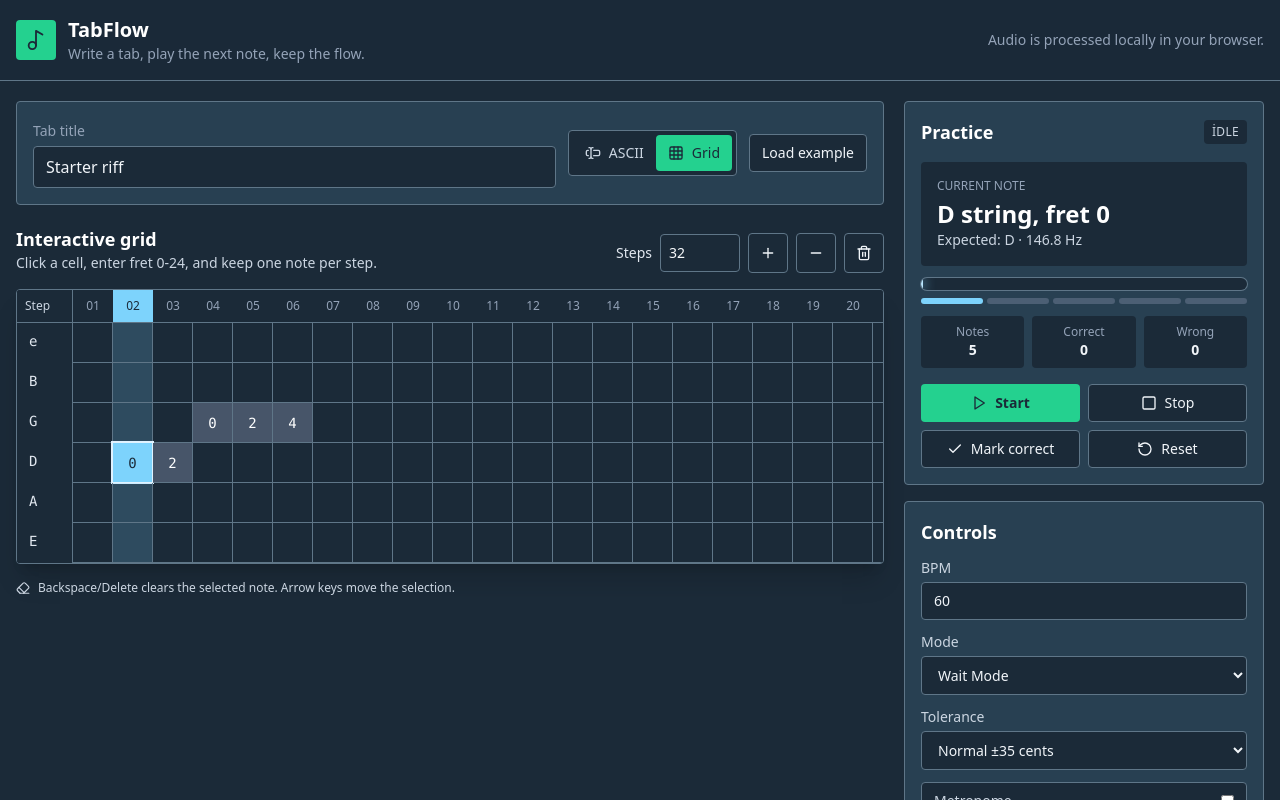
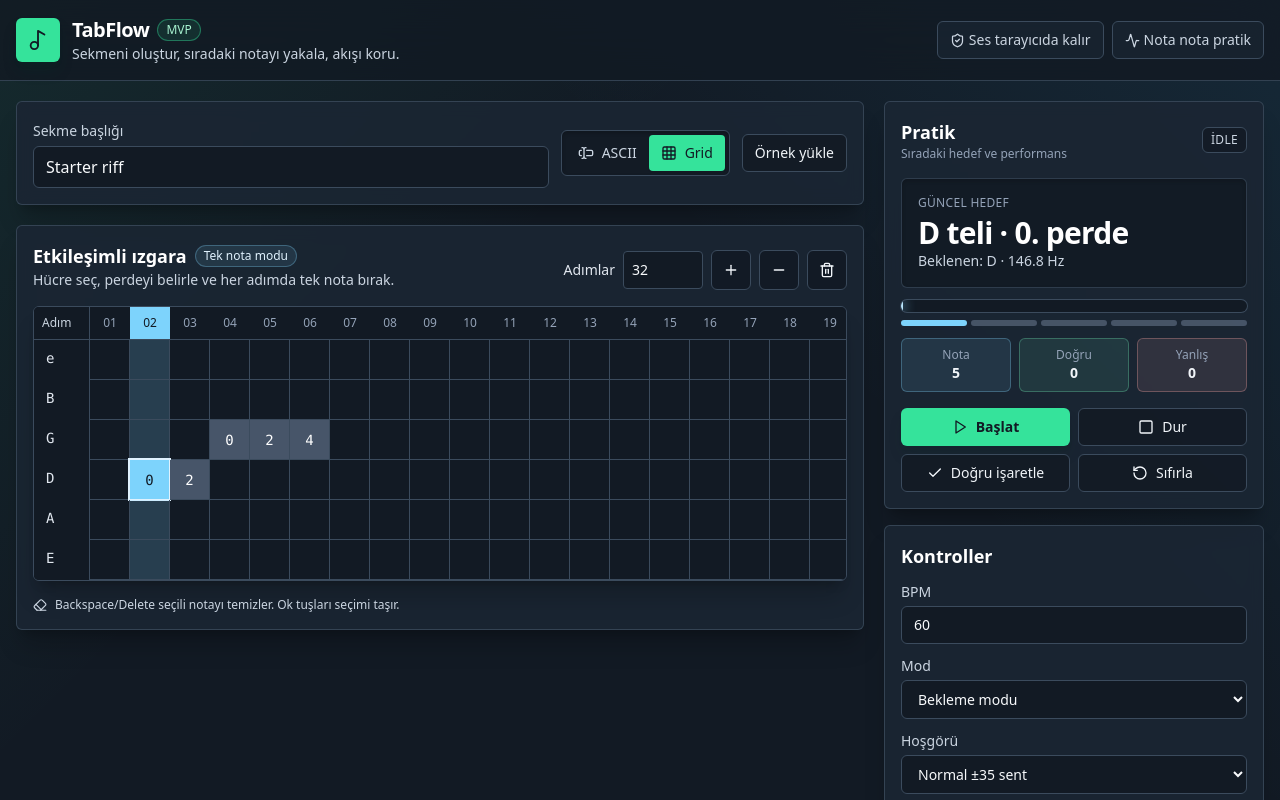
Before and after one commit to kadirsr/gitarsoundcheck, a React (Vite) app: page / in a window 1280 px wide. Shown: the top 800 px of the page. Built offline with nearby package versions, Linux system fonts and the light colour scheme.

Commit message:
Modernize TabFlow interface

```diff
--- a/src/App.tsx
+++ b/src/App.tsx
@@ -213,7 +213,7 @@ function App() {
 
     if (!window.isSecureContext) {
       setLastError(
-        "Microphone needs localhost or HTTPS. This server preview can show the app, but audio practice needs HTTPS."
+        "Mikrofonla pratik için localhost veya HTTPS gerekir. Bu sunucu önizlemesi arayüzü gösterir; ses analizi için HTTPS açmalıyız."
       );
       window.scrollTo({ left: 0, top: window.scrollY });
       return;
@@ -240,18 +240,18 @@ function App() {
   }
 
   return (
-    <div className="min-h-screen overflow-x-hidden bg-ink text-slate-100">
+    <div className="min-h-screen overflow-x-hidden text-slate-100">
       <Header />
-      <main className="mx-auto grid max-w-7xl gap-5 overflow-x-hidden px-4 py-5 lg:grid-cols-[minmax(0,1fr)_360px]">
+      <main className="mx-auto grid max-w-7xl gap-5 overflow-x-hidden px-4 py-5 lg:grid-cols-[minmax(0,1fr)_380px]">
         <div className="min-w-0 space-y-5">
-          <section className="rounded border border-line bg-panel p-4">
+          <section className="workspace-card p-4">
             <div className="flex flex-wrap items-center justify-between gap-3">
               <div className="min-w-64 flex-1">
-                <label className="text-sm text-slate-400" htmlFor="tab-title">
-                  Tab title
+                <label className="text-sm font-medium text-slate-300" htmlFor="tab-title">
+                  Sekme başlığı
                 </label>
                 <input
-                  className="mt-1 w-full rounded border border-line bg-ink px-3 py-2 text-slate-100 outline-none focus:ring-2 focus:ring-action/50"
+                  className="control-input mt-1 w-full"
                   id="tab-title"
                   value={draftTitle}
                   onChange={(event) => setDraftTitle(event.target.value)}
@@ -259,26 +259,26 @@ function App() {
               </div>
               <ModeSwitcher mode={mode} onChange={setMode} />
               <button className="secondary-button" type="button" onClick={handleLoadExample}>
-                Load example
+                Örnek yükle
               </button>
             </div>
           </section>
 
           {lastError ? (
-            <p className="rounded border border-danger/40 bg-danger/10 px-3 py-2 text-sm text-red-100">
+            <p className="rounded-md border border-warn/50 bg-warn/15 px-3 py-2 text-sm text-amber-50 shadow-lg shadow-black/10">
               {lastError}
             </p>
           ) : null}
 
           {audioStatus === "blocked" ? (
-            <p className="rounded border border-warn/40 bg-warn/10 px-3 py-2 text-sm text-amber-100">
-              Microphone permission was blocked. Allow access in the browser to use automatic pitch detection.
+            <p className="rounded-md border border-warn/40 bg-warn/10 px-3 py-2 text-sm text-amber-100">
+              Mikrofon izni engellendi. Otomatik nota algılama için tarayıcıdan mikrofon erişimine izin ver.
             </p>
           ) : null}
 
           {audioStatus === "insecure" ? (
-            <p className="rounded border border-warn/50 bg-warn/15 px-3 py-2 text-sm text-amber-50">
-              This address is HTTP. Browsers only ask for microphone permission on localhost or HTTPS, so the server preview needs HTTPS before automatic listening can work.
+            <p className="rounded-md border border-warn/50 bg-warn/15 px-3 py-2 text-sm text-amber-50">
+              Bu adres HTTP. Tarayıcılar mikrofon iznini localhost veya HTTPS üzerinde ister; sunucu önizlemesinde otomatik dinleme için HTTPS gerekir.
             </p>
           ) : null}
 
--- a/src/components/Header.tsx
+++ b/src/components/Header.tsx
@@ -1,23 +1,33 @@
-import { Music2 } from "lucide-react";
+import { Activity, Music2, ShieldCheck } from "lucide-react";
 
 export function Header() {
   return (
-    <header className="border-b border-line bg-ink/95">
-      <div className="mx-auto flex max-w-7xl items-center justify-between px-4 py-4">
+    <header className="border-b border-line/80 bg-ink/85 backdrop-blur-xl">
+      <div className="mx-auto flex max-w-7xl items-center justify-between gap-4 px-4 py-4">
         <div className="flex items-center gap-3">
-          <div className="flex h-10 w-10 items-center justify-center rounded bg-action text-ink">
+          <div className="flex h-11 w-11 items-center justify-center rounded-md bg-action text-ink shadow-lg shadow-emerald-950/30">
             <Music2 size={22} aria-hidden="true" />
           </div>
           <div>
-            <h1 className="text-xl font-semibold text-white">TabFlow</h1>
-            <p className="text-sm text-slate-400">
-              Write a tab, play the next note, keep the flow.
-            </p>
+            <div className="flex items-center gap-2">
+              <h1 className="text-xl font-semibold tracking-tight text-white">TabFlow</h1>
+              <span className="rounded-full border border-action/40 bg-action/10 px-2 py-0.5 text-xs font-medium text-emerald-200">
+                MVP
+              </span>
+            </div>
+            <p className="text-sm text-slate-300">Sekmeni oluştur, sıradaki notayı yakala, akışı koru.</p>
           </div>
         </div>
-        <p className="hidden text-sm text-slate-400 md:block">
-          Audio is processed locally in your browser.
-        </p>
+        <div className="hidden items-center gap-2 text-sm text-slate-300 md:flex">
+          <span className="inline-flex items-center gap-1 rounded-md border border-line bg-panel/70 px-3 py-2">
+            <ShieldCheck size={15} aria-hidden="true" />
+            Ses tarayıcıda kalır
+          </span>
+          <span className="inline-flex items-center gap-1 rounded-md border border-line bg-panel/70 px-3 py-2">
+            <Activity size={15} aria-hidden="true" />
+            Nota nota pratik
+          </span>
+        </div>
       </div>
     </header>
   );
--- a/src/components/InteractiveGrid.tsx
+++ b/src/components/InteractiveGrid.tsx
@@ -62,17 +62,22 @@ export function InteractiveGrid({
   }
 
   return (
-    <section className="space-y-4">
+    <section className="workspace-card space-y-4 p-4">
       <div className="flex flex-wrap items-end justify-between gap-3">
         <div>
-          <h2 className="text-lg font-semibold text-white">Interactive grid</h2>
+          <div className="flex items-center gap-2">
+            <h2 className="text-lg font-semibold text-white">Etkileşimli ızgara</h2>
+            <span className="rounded-full border border-sky-300/30 bg-sky-300/10 px-2 py-0.5 text-xs text-sky-100">
+              Tek nota modu
+            </span>
+          </div>
           <p className="text-sm text-slate-300">
-            Click a cell, enter fret 0-24, and keep one note per step.
+            Hücre seç, perdeyi belirle ve her adımda tek nota bırak.
           </p>
         </div>
         <div className="flex flex-wrap items-center gap-2">
           <label className="flex items-center gap-2 text-sm text-slate-200">
-            Steps
+            Adımlar
             <input
               className="w-20 rounded border border-line bg-ink px-2 py-2 text-slate-50 outline-none focus:ring-2 focus:ring-action/50"
               min={MIN_STEP_COUNT}
@@ -82,18 +87,18 @@ export function InteractiveGrid({
               onChange={(event) => onResize(Number(event.target.value))}
             />
           </label>
-          <button className="icon-button" type="button" title="Add step" onClick={onAddStep}>
+          <button className="icon-button" type="button" title="Adım ekle" onClick={onAddStep}>
             <Plus size={16} aria-hidden="true" />
           </button>
-          <button className="icon-button" type="button" title="Remove step" onClick={onRemoveStep}>
+          <button className="icon-button" type="button" title="Adım sil" onClick={onRemoveStep}>
             <Minus size={16} aria-hidden="true" />
           </button>
-          <button className="icon-button" type="button" title="Clear tab" onClick={onClear}>
+          <button className="icon-button" type="button" title="Sekmeyi temizle" onClick={onClear}>
             <Trash2 size={16} aria-hidden="true" />
           </button>
         </div>
       </div>
-      <div className="overflow-auto rounded border border-line bg-ink shadow-xl shadow-black/15">
+      <div className="overflow-auto rounded-md border border-line bg-ink/95 shadow-xl shadow-black/20">
         <div
           className="grid min-w-max"
           style={{
@@ -101,7 +106,7 @@ export function InteractiveGrid({
           }}
         >
           <div className="sticky left-0 z-10 border-b border-r border-line bg-ink px-2 py-2 text-xs text-slate-300">
-            Step
+            Adım
           </div>
           {Array.from({ length: grid.stepCount }, (_, index) => (
             <div
@@ -135,7 +140,7 @@ export function InteractiveGrid({
       </div>
       <div className="flex items-center gap-2 text-xs text-slate-300">
         <Eraser size={14} aria-hidden="true" />
-        Backspace/Delete clears the selected note. Arrow keys move the selection.
+        Backspace/Delete seçili notayı temizler. Ok tuşları seçimi taşır.
       </div>
     </section>
   );
@@ -239,7 +244,7 @@ function FretPicker({
         Perde
       </label>
       <select
-        className="w-full rounded border border-line bg-ink px-2 py-2 text-sm text-slate-50 outline-none focus:ring-2 focus:ring-action/50"
+        className="control-input w-full text-sm"
         id="fret-picker"
         ref={selectRef}
         value={draftFret}
--- a/src/components/ModeSwitcher.tsx
+++ b/src/components/ModeSwitcher.tsx
@@ -7,7 +7,7 @@ type Props = {
 
 export function ModeSwitcher({ mode, onChange }: Props) {
   return (
-    <div className="inline-flex overflow-hidden rounded border border-line bg-ink p-1">
+    <div className="inline-flex overflow-hidden rounded-md border border-line bg-ink/80 p-1 shadow-inner shadow-black/20">
       <button
         className={buttonClass(mode === "ascii")}
         type="button"
@@ -33,6 +33,6 @@ export function ModeSwitcher({ mode, onChange }: Props) {
 function buttonClass(active: boolean) {
   return [
     "flex items-center gap-2 rounded px-3 py-2 text-sm font-medium transition",
-    active ? "bg-action text-ink" : "text-slate-300 hover:bg-panel"
+    active ? "bg-action text-ink shadow-sm" : "text-slate-300 hover:bg-panel"
   ].join(" ");
 }
--- a/src/components/PracticePanel.tsx
+++ b/src/components/PracticePanel.tsx
@@ -47,63 +47,71 @@ export function PracticePanel({
   const currentNote = notes[practiceState.currentIndex] ?? null;
 
   return (
-    <aside className="space-y-4">
-      <section className="rounded border border-line bg-panel p-4">
+    <aside className="space-y-4 lg:sticky lg:top-5 lg:self-start">
+      <section className="workspace-card overflow-hidden p-4">
         <div className="mb-4 flex items-center justify-between">
-          <h2 className="text-lg font-semibold text-white">Practice</h2>
-          <span className="rounded bg-ink px-2 py-1 text-xs uppercase tracking-wide text-slate-300">
+          <div>
+            <h2 className="text-lg font-semibold text-white">Pratik</h2>
+            <p className="text-xs text-slate-400">Sıradaki hedef ve performans</p>
+          </div>
+          <span className="rounded-md border border-line bg-ink/80 px-2 py-1 text-xs uppercase tracking-wide text-slate-300">
             {practiceState.status}
           </span>
         </div>
+
         <div className="space-y-3">
-          <div className="rounded bg-ink p-4">
-            <p className="text-xs uppercase text-slate-400">Current note</p>
+          <div className="rounded-md border border-line/70 bg-ink/85 p-4 shadow-inner shadow-black/15">
+            <p className="text-xs uppercase tracking-wide text-slate-400">Güncel hedef</p>
             {currentNote ? (
               <>
-                <p className="mt-1 text-2xl font-semibold text-white">
-                  {currentNote.stringLabel} string, fret {currentNote.fret}
+                <p className="mt-1 text-3xl font-semibold tracking-tight text-white">
+                  {currentNote.stringLabel} teli · {currentNote.fret}. perde
                 </p>
                 <p className="text-sm text-slate-300">
-                  Expected: {currentNote.expectedNoteName} · {currentNote.expectedFrequency.toFixed(1)} Hz
+                  Beklenen: {currentNote.expectedNoteName} · {currentNote.expectedFrequency.toFixed(1)} Hz
                 </p>
               </>
             ) : (
-              <p className="mt-1 text-lg text-slate-300">No note selected.</p>
+              <p className="mt-1 text-lg text-slate-300">Seçili nota yok.</p>
             )}
           </div>
+
           <ProgressRail notes={notes} currentIndex={practiceState.currentIndex} />
+
           <div className="grid grid-cols-3 gap-2 text-center text-sm">
-            <Metric label="Notes" value={notes.length} />
-            <Metric label="Correct" value={practiceState.correctCount} />
-            <Metric label="Wrong" value={practiceState.wrongCount} />
+            <Metric label="Nota" value={notes.length} tone="sky" />
+            <Metric label="Doğru" value={practiceState.correctCount} tone="good" />
+            <Metric label="Yanlış" value={practiceState.wrongCount} tone="bad" />
           </div>
         </div>
+
         <div className="mt-4 grid grid-cols-2 gap-2">
           <button className="primary-button" type="button" onClick={onStart}>
             <Play size={16} aria-hidden="true" />
-            Start
+            Başlat
           </button>
           <button className="secondary-button" type="button" onClick={onStop}>
             <Square size={16} aria-hidden="true" />
-            Stop
+            Dur
           </button>
           <button className="secondary-button" type="button" onClick={onManualCorrect}>
             <Check size={16} aria-hidden="true" />
-            Mark correct
+            Doğru işaretle
           </button>
           <button className="secondary-button" type="button" onClick={onReset}>
             <RotateCcw size={16} aria-hidden="true" />
-            Reset
+            Sıfırla
           </button>
         </div>
       </section>
-      <section className="rounded border border-line bg-panel p-4">
-        <h2 className="mb-3 text-lg font-semibold text-white">Controls</h2>
+
+      <section className="workspace-card p-4">
+        <h2 className="mb-3 text-lg font-semibold text-white">Kontroller</h2>
         <div className="space-y-3">
           <label className="block text-sm text-slate-300">
             BPM
             <input
-              className="mt-1 w-full rounded border border-line bg-ink px-3 py-2 text-slate-100 outline-none focus:ring-2 focus:ring-action/50"
+              className="control-input mt-1 w-full"
               max={240}
               min={30}
               type="number"
@@ -111,31 +119,34 @@ export function PracticePanel({
               onChange={(event) => onBpmChange(Number(event.target.value))}
             />
           </label>
+
           <label className="block text-sm text-slate-300">
-            Mode
+            Mod
             <select
-              className="mt-1 w-full rounded border border-line bg-ink px-3 py-2 text-slate-100 outline-none focus:ring-2 focus:ring-action/50"
+              className="control-input mt-1 w-full"
               value={mode}
               onChange={(event) => onModeChange(event.target.value as PracticeMode)}
             >
-              <option value="WAIT">Wait Mode</option>
-              <option value="BPM_STRICT">BPM Strict</option>
+              <option value="WAIT">Bekleme modu</option>
+              <option value="BPM_STRICT">BPM strict</option>
             </select>
           </label>
+
           <label className="block text-sm text-slate-300">
-            Tolerance
+            Hoşgörü
             <select
-              className="mt-1 w-full rounded border border-line bg-ink px-3 py-2 text-slate-100 outline-none focus:ring-2 focus:ring-action/50"
+              className="control-input mt-1 w-full"
               value={tolerance}
               onChange={(event) => onToleranceChange(event.target.value as TolerancePreset)}
             >
-              <option value="EASY">Easy ±50 cents</option>
-              <option value="NORMAL">Normal ±35 cents</option>
-              <option value="STRICT">Strict ±20 cents</option>
+              <option value="EASY">Kolay ±50 sent</option>
+              <option value="NORMAL">Normal ±35 sent</option>
+              <option value="STRICT">Sıkı ±20 sent</option>
             </select>
           </label>
-          <label className="flex items-center justify-between rounded border border-line bg-ink px-3 py-2 text-sm text-slate-300">
-            Metronome
+
+          <label className="flex items-center justify-between rounded-md border border-line bg-ink/80 px-3 py-2 text-sm text-slate-300">
+            Metronom
             <input
               checked={metronomeEnabled}
               type="checkbox"
@@ -144,12 +155,13 @@ export function PracticePanel({
           </label>
         </div>
       </section>
-      <section className="rounded border border-line bg-panel p-4">
-        <h2 className="mb-3 text-lg font-semibold text-white">Audio</h2>
+
+      <section className="workspace-card p-4">
+        <h2 className="mb-3 text-lg font-semibold text-white">Ses</h2>
         <AudioStatusMessage status={audioStatus} />
         <div className="grid grid-cols-2 gap-2 text-sm">
-          <Metric label="Detected" value={pitchFrame?.noteName ?? "-"} />
-          <Metric label="Cents" value={pitchFrame?.centsOff ?? "-"} />
+          <Metric label="Tespit" value={pitchFrame?.noteName ?? "-"} />
+          <Metric label="Sent" value={pitchFrame?.centsOff ?? "-"} />
           <Metric label="Hz" value={pitchFrame?.frequency ? pitchFrame.frequency.toFixed(1) : "-"} />
           <Metric label="RMS" value={pitchFrame?.rms ? pitchFrame.rms.toFixed(3) : "0.000"} />
         </div>
@@ -199,51 +211,66 @@ function ProgressRail({
 function AudioStatusMessage({ status }: { status: string }) {
   if (status === "listening") {
     return (
-      <p className="mb-3 flex items-center gap-2 rounded border border-action/40 bg-action/15 px-3 py-2 text-sm text-emerald-50">
+      <p className="mb-3 flex items-center gap-2 rounded-md border border-action/40 bg-action/15 px-3 py-2 text-sm text-emerald-50">
         <Mic size={16} aria-hidden="true" />
-        Microphone is listening.
+        Mikrofon dinliyor.
       </p>
     );
   }
 
   if (status === "insecure") {
     return (
-      <p className="mb-3 flex items-start gap-2 rounded border border-warn/50 bg-warn/15 px-3 py-2 text-sm text-amber-50">
+      <p className="mb-3 flex items-start gap-2 rounded-md border border-warn/50 bg-warn/15 px-3 py-2 text-sm text-amber-50">
         <MicOff className="mt-0.5 shrink-0" size={16} aria-hidden="true" />
-        Microphone permission needs localhost or HTTPS. This HTTP server preview can show the UI, but browser audio will not start here.
+        Mikrofon için localhost veya HTTPS gerekir. Bu HTTP önizleme arayüzü gösterir; ses burada başlamaz.
       </p>
     );
   }
 
   if (status === "blocked") {
     return (
-      <p className="mb-3 flex items-start gap-2 rounded border border-danger/50 bg-danger/15 px-3 py-2 text-sm text-red-50">
+      <p className="mb-3 flex items-start gap-2 rounded-md border border-danger/50 bg-danger/15 px-3 py-2 text-sm text-red-50">
         <MicOff className="mt-0.5 shrink-0" size={16} aria-hidden="true" />
-        Microphone permission was blocked. Allow microphone access in the browser and start again.
+        Mikrofon izni engellendi. Tarayıcıdan izin verip tekrar başlat.
       </p>
     );
   }
 
   if (status === "unavailable" || status === "error") {
     return (
-      <p className="mb-3 flex items-start gap-2 rounded border border-warn/50 bg-warn/15 px-3 py-2 text-sm text-amber-50">
+      <p className="mb-3 flex items-start gap-2 rounded-md border border-warn/50 bg-warn/15 px-3 py-2 text-sm text-amber-50">
         <MicOff className="mt-0.5 shrink-0" size={16} aria-hidden="true" />
-        Microphone could not be started in this browser context.
+        Bu tarayıcı bağlamında mikrofon başlatılamadı.
       </p>
     );
   }
 
   return (
-    <p className="mb-3 flex items-center gap-2 rounded border border-line bg-ink px-3 py-2 text-sm text-slate-300">
+    <p className="mb-3 flex items-center gap-2 rounded-md border border-line bg-ink/80 px-3 py-2 text-sm text-slate-300">
       <Mic size={16} aria-hidden="true" />
-      Press Start to request microphone access.
+      Mikrofon erişimini istemek için Başlat'a bas.
     </p>
   );
 }
 
-function Metric({ label, value }: { label: string; value: string | number }) {
+function Metric({
+  label,
+  value,
+  tone = "neutral"
+}: {
+  label: string;
+  value: string | number;
+  tone?: "neutral" | "good" | "bad" | "sky";
+}) {
+  const toneClass = {
+    neutral: "border-line bg-ink/80",
+    good: "border-emerald-300/30 bg-emerald-300/10",
+    bad: "border-red-300/30 bg-red-300/10",
+    sky: "border-sky-300/30 bg-sky-300/10"
+  }[tone];
+
   return (
-    <div className="rounded bg-ink px-3 py-2">
+    <div className={`rounded-md border px-3 py-2 ${toneClass}`}>
       <p className="text-xs text-slate-400">{label}</p>
       <p className="font-semibold text-slate-100">{value}</p>
     </div>
--- a/src/components/ResultsPanel.tsx
+++ b/src/components/ResultsPanel.tsx
@@ -16,10 +16,10 @@ export function ResultsPanel({ state, totalNotes }: Props) {
       : Math.round((state.correctCount / (state.correctCount + state.wrongCount)) * 100);
 
   return (
-    <section className="rounded border border-action/40 bg-action/10 p-4">
-      <h2 className="text-lg font-semibold text-white">Exercise complete</h2>
+    <section className="workspace-card border-action/40 bg-action/10 p-4">
+      <h2 className="text-lg font-semibold text-white">Egzersiz tamamlandı</h2>
       <p className="mt-1 text-sm text-emerald-100">
-        {state.correctCount}/{totalNotes} notes completed with {accuracy}% accuracy.
+        {state.correctCount}/{totalNotes} nota tamamlandı. Doğruluk: %{accuracy}.
       </p>
     </section>
   );
--- a/src/styles.css
+++ b/src/styles.css
@@ -6,7 +6,10 @@
   html,
   body {
     margin: 0;
-    background: #1b2a38;
+    background:
+      linear-gradient(135deg, rgba(53, 227, 155, 0.08), transparent 32%),
+      linear-gradient(225deg, rgba(56, 189, 248, 0.09), transparent 34%),
+      #121a24;
     overflow-x: hidden;
   }
 
@@ -17,15 +20,23 @@
 }
 
 @layer components {
+  .workspace-card {
+    @apply rounded-md border border-line/80 bg-panel/90 shadow-xl shadow-black/20 backdrop-blur;
+  }
+
+  .control-input {
+    @apply rounded-md border border-line bg-ink/90 px-3 py-2 text-slate-50 outline-none transition focus:border-action focus:ring-2 focus:ring-action/30;
+  }
+
   .primary-button {
-    @apply inline-flex items-center justify-center gap-2 rounded bg-action px-3 py-2 text-sm font-semibold text-ink transition hover:bg-emerald-300;
+    @apply inline-flex items-center justify-center gap-2 rounded-md bg-action px-3 py-2 text-sm font-semibold text-ink shadow-lg shadow-emerald-950/20 transition hover:-translate-y-0.5 hover:bg-emerald-300 active:translate-y-0;
   }
 
   .secondary-button {
-    @apply inline-flex items-center justify-center gap-2 rounded border border-line bg-ink px-3 py-2 text-sm font-medium text-slate-100 transition hover:bg-slate-800;
+    @apply inline-flex items-center justify-center gap-2 rounded-md border border-line bg-ink/80 px-3 py-2 text-sm font-medium text-slate-100 transition hover:-translate-y-0.5 hover:border-slate-400 hover:bg-slate-800 active:translate-y-0;
   }
 
   .icon-button {
-    @apply inline-flex h-10 w-10 items-center justify-center rounded border border-line bg-ink text-slate-100 transition hover:bg-slate-800;
+    @apply inline-flex h-10 w-10 items-center justify-center rounded-md border border-line bg-ink/80 text-slate-100 transition hover:-translate-y-0.5 hover:border-slate-400 hover:bg-slate-800 active:translate-y-0;
   }
 }
--- a/tailwind.config.js
+++ b/tailwind.config.js
@@ -4,11 +4,11 @@ export default {
   theme: {
     extend: {
       colors: {
-        ink: "#1b2a38",
-        panel: "#284052",
-        line: "#5f7688",
-        action: "#24d18f",
-        warn: "#f4a62a",
+        ink: "#121a24",
+        panel: "#1b2633",
+        line: "#3b4b5d",
+        action: "#35e39b",
+        warn: "#f5b84b",
         danger: "#ef4444"
       }
     }
```
Also changed, not shown: src/components/AsciiTabEditor.tsx (+5 -5 lines), 1 other file (tests, documents, lock files or other folders).
